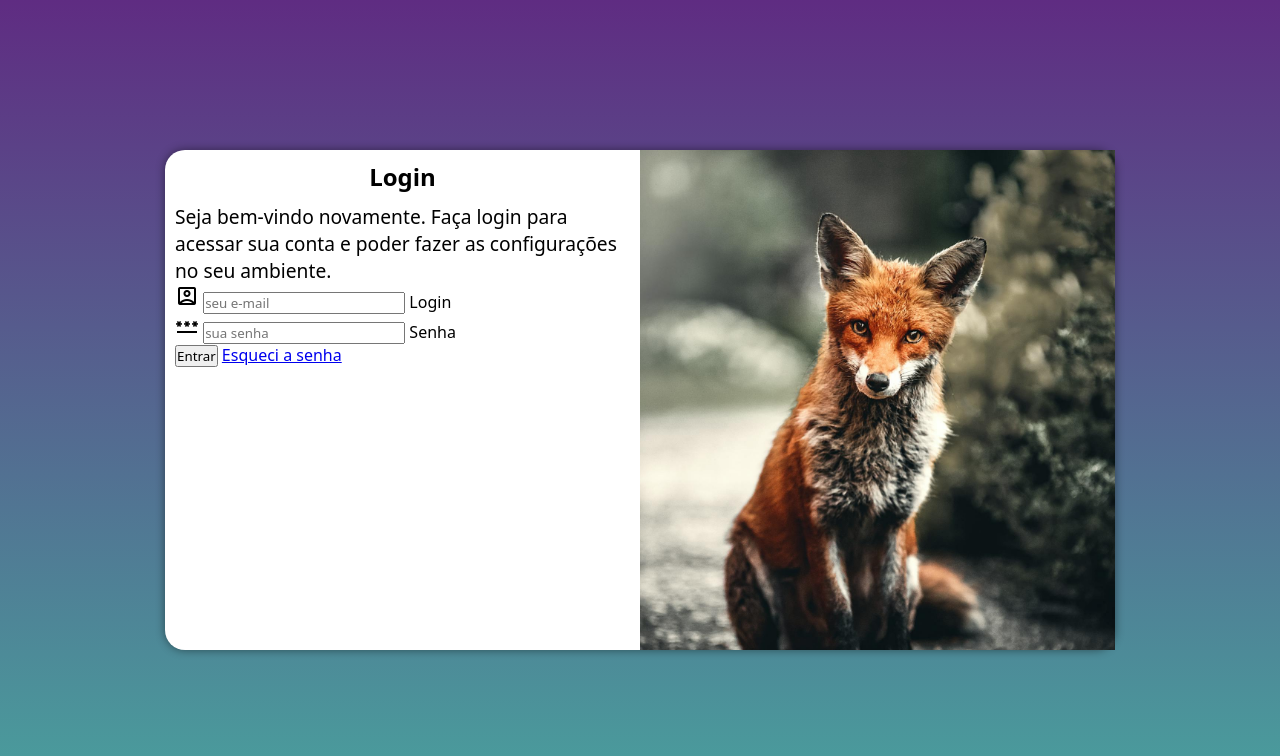
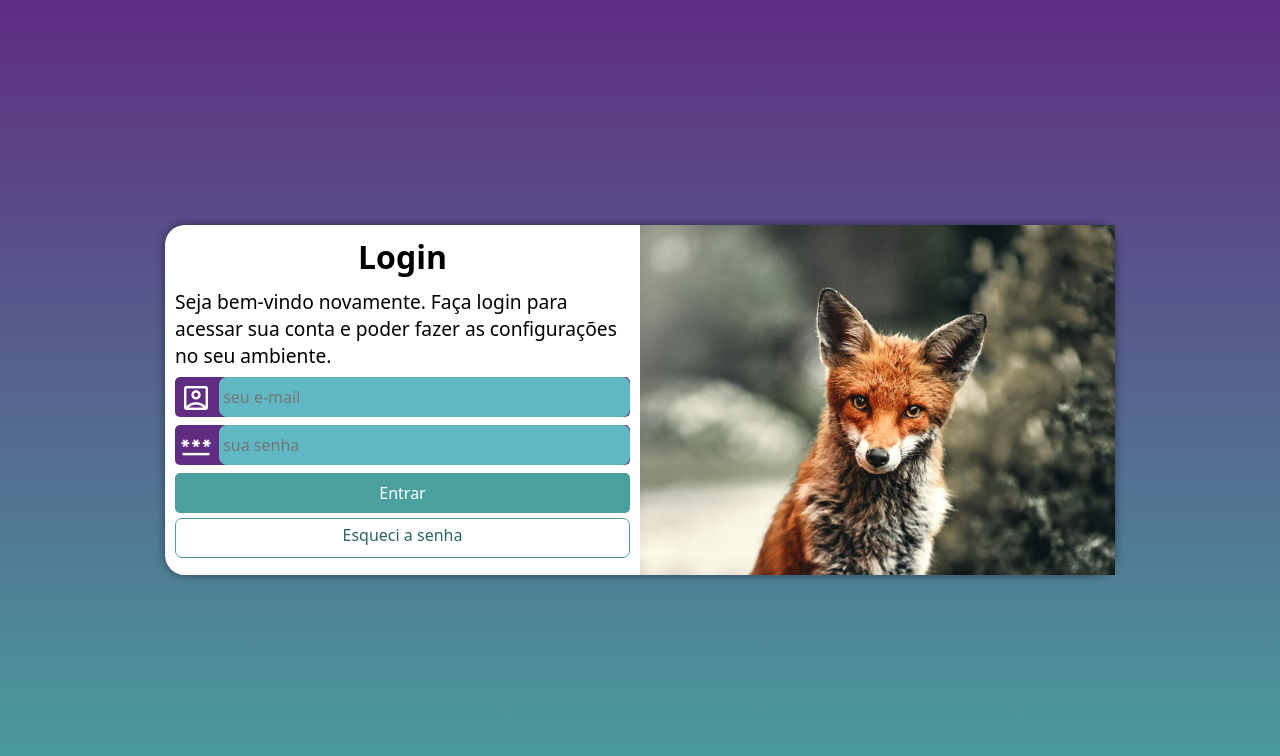
Before and after one commit to auyber/projeto-login, a plain HTML site: page index.html in a window 1280 px wide. Drawn offline with nearby package versions, Linux system fonts and the light colour scheme.

Commit message:
feat: update login

```diff
--- a/estilos/media-query.css
+++ b/estilos/media-query.css
@@ -8,6 +8,7 @@
 
     section#login {
         width: 80vw;
+        height: 320px;
     }
 
     section#login > div#imagem {
@@ -30,6 +31,7 @@
 
     section#login {
         width: 950px;
+        height: 350px;
     }
     section#login > div#imagem {
         float: right;
@@ -46,7 +48,7 @@
 
 div#formulario > h1 {
     text-align: center;
-    margin-bottom: 10px;
+    font-size: 2.0em;
 }
 
 div#formulario > p {
--- a/estilos/style.css
+++ b/estilos/style.css
@@ -33,7 +33,7 @@ section#login {
 
     background-color: white;
     width: 250px;
-    height: 500px;
+    height: 630px;
     border-radius: 20px;
     box-shadow: 0px 0px 10px rgba(0, 0, 0, 0.459);
 
@@ -52,3 +52,87 @@ section#login > div#formulario {
     display: block;
     padding: 10px;
 }
+
+div#formulario > h1 {
+    text-align: center;
+    margin-bottom: 10px;
+}
+
+div#formulario > p {
+    font-size: 0.8em;
+}
+
+form > div.campo {
+    background-color: #5f2c82;
+    display: block;
+    width: 100%;
+    height: 40px;
+    border-radius: 5px;
+    margin: 8px 0px;
+}
+
+div.campo > label {
+    display: none;
+}
+
+div.campo > span {
+    color: white;
+    font-size: 2em;
+    width: 40px;
+    padding: 5px;
+}
+
+div.campo > input {
+    background-color: #63d8d4d0;
+    font-size: 1em;
+    width: calc(100% - 44.4px);
+    height: 100%;
+    border: 0px;
+    border-radius: 8px;
+    padding: 4px;
+    transform: translateY(-11px);
+}
+
+div.campo > input:focus-within {
+    background-color: white;
+    border: none;
+}
+
+form > input[type=submit] {
+    display: block;
+    font-size: 1em;
+    width: 100%;
+    height: 40px;
+    background-color: #49a09d;
+    color: white;
+    border: none;
+    border-radius: 5px;
+    cursor: pointer;
+}
+
+form > input[type=submit]:hover {
+    background-color: #2b6462;
+}
+
+form > a.botao {
+    display: block;
+    text-align: center;
+    font-size: 1em;
+    width: 100%;
+    height: 40px;
+    padding-top: 5px;
+    margin-top: 5px;
+    background-color: white;
+    color: #2b6462;
+    border: 1px solid #49a09d;
+    border-radius: 7px;
+    text-decoration: none;
+}
+
+form > a.botao:hover {
+    background-color: #63d8d4;
+}
+
+form > a.botao > i {
+    font-size: 0.8em;
+}
--- a/index.html
+++ b/index.html
@@ -33,7 +33,7 @@
                         <label for="isenha">Senha</label>
                     </div>
                     <input type="submit" value="Entrar">
-                    <a href="esqueci.html">Esqueci a senha</a>
+                    <a href="esqueci.html" class="botao">Esqueci a senha</a>
                 </form>
             </div>
         </section>
```
